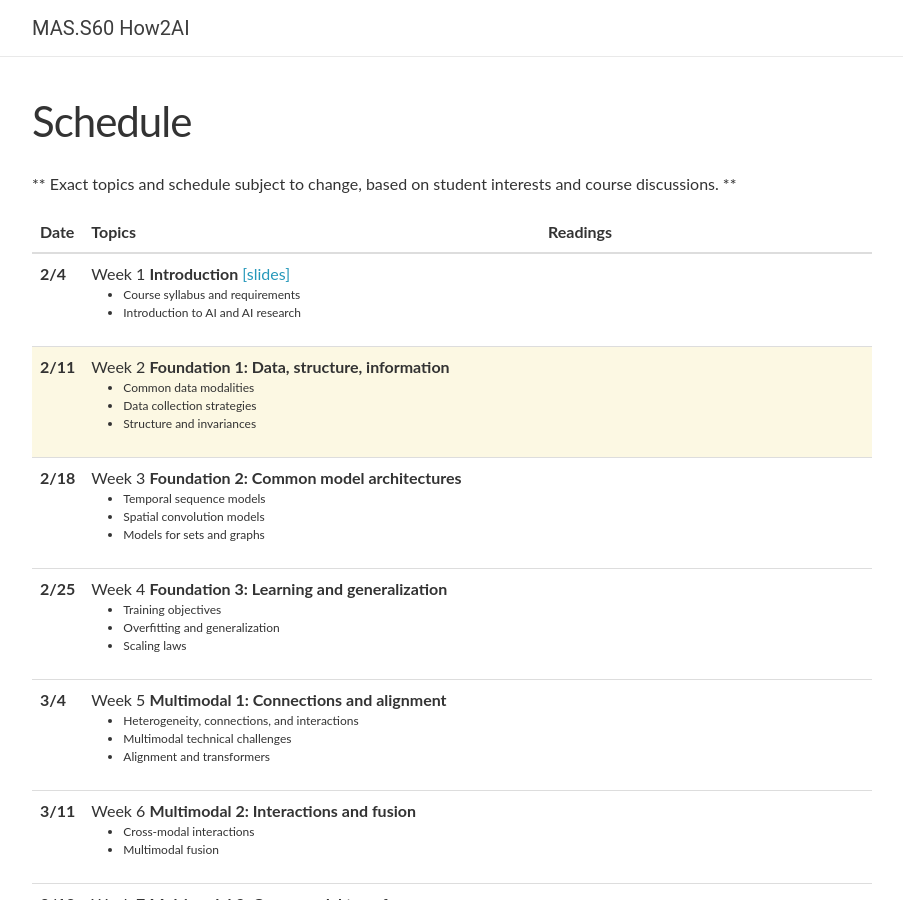
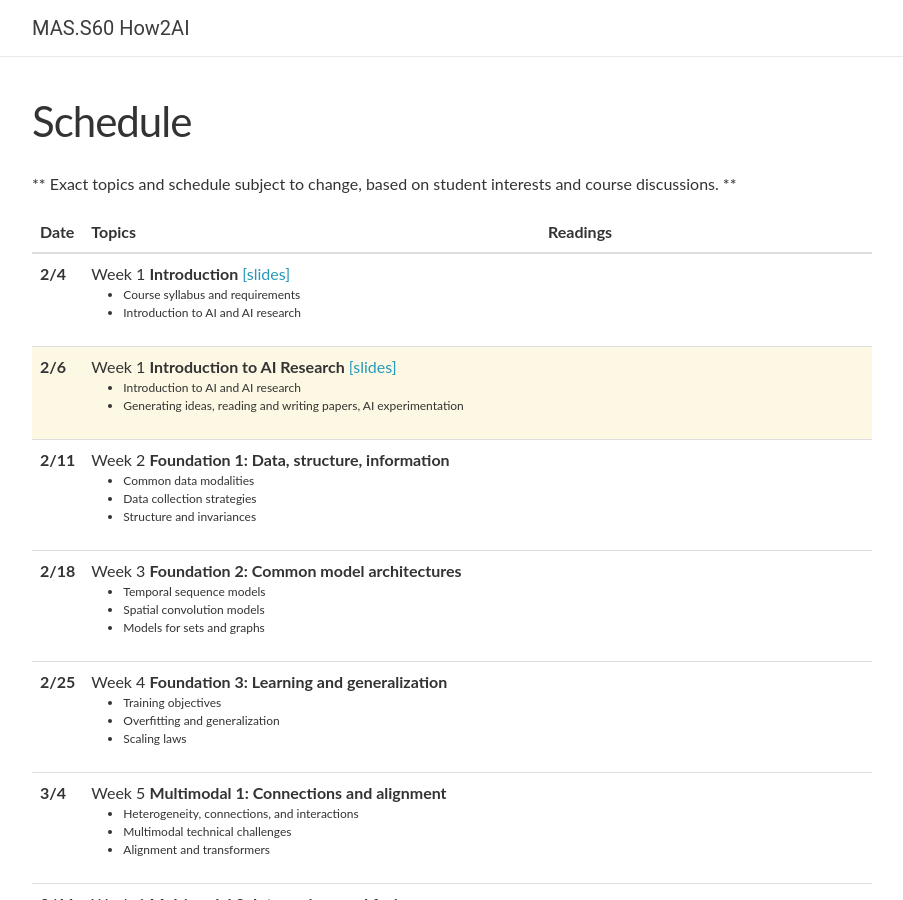
Before and after one commit to MIT-MI/how2ai-course, a Jekyll site: the page built from spring2025/_pages/schedule.md, in a window 1280 px wide and 900 px high. Shown: the whole window, without its empty margins (188-1091 px from the left). Built offline with Jekyll 4.4.1, drawn with Linux system fonts in a browser that asks for light colours; nearby versions of some CDN libraries; comment, search, counter and statistics services are not loaded.

Commit message:
Update lectures_2025.yml

```diff
--- a/_data/lectures_2025.yml
+++ b/_data/lectures_2025.yml
@@ -5,6 +5,15 @@
   topics:
     - Course syllabus and requirements <br/>
     - Introduction to AI and AI research
+  readings:
+
+- date: 2/6
+  title: >
+    Week 1 <strong>Introduction to AI Research</strong> <a href="lec1-introduction.pdf">[slides]</a>
+  slides:
+  topics:
+    - Introduction to AI and AI research <br/>
+    - Generating ideas, reading and writing papers, AI experimentation
   readings:
 
 - date: 2/11
```
